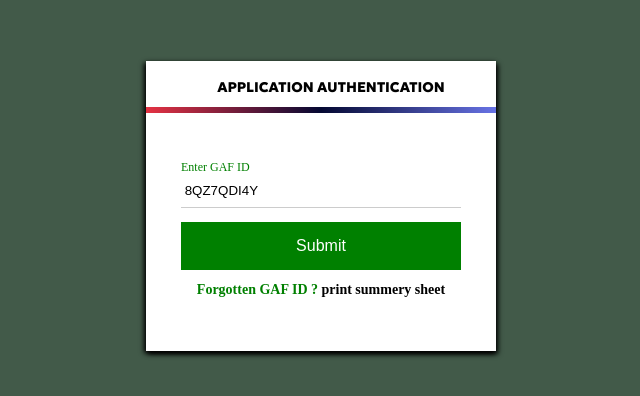
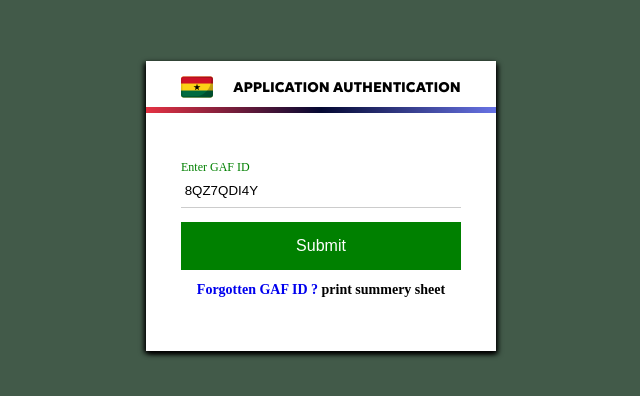
Before and after one commit to successSpirite/Ghana-Army-, a plain HTML site: page index.html in a window 1280 px wide. Shown: the part 194-590 px from the top of the page, without its empty margins (319-959 px from the left). Drawn offline with Linux system fonts and the light colour scheme; a web font is replaced by a local one.

Commit message:
Update index.html

```diff
--- a/index.html
+++ b/index.html
@@ -13,7 +13,7 @@
   <section class="main_Container">
   <div class="container">
    <div class="application">
-     <img src="" alt="" />
+     <img src="ghana.png" alt="" />
 <h1>Application Authentication</h1>
    </div>
     <div class="colors"> </div>
@@ -42,9 +42,8 @@
 
 
 <div class="Input_User-Container">
-
 <div class="application">
-  <img src="" alt="" />
+  <img src="ghana.png" alt="" />
   <h1>Application Authentication</h1>
 </div>
 <div class="colors"> </div>
@@ -60,7 +59,7 @@
 <button type="submit" id="GAFBTN">submit</button>
 </div>
 
-<h4>Forgotten GAF ID ? <span>print summery sheet</span></h4>
+<h4><a href="#">Forgotten GAF ID ?</a> <span>print summery sheet</span></h4>
 
 </div>
 
@@ -70,7 +69,7 @@
 
 <div class="well_Done">
 <div class="application">
-  <img src="" alt="" />
+  <img src="ghana.png" alt="" />
   <h1>Application Authentication</h1>
 </div>
 <div class="colors"> </div>
@@ -82,23 +81,7 @@
 </div>
 
 
-
-
-
-
-
-
-
 </div>
-
-
-
-
-
-
-
-
-
 
 
   </section>
```
